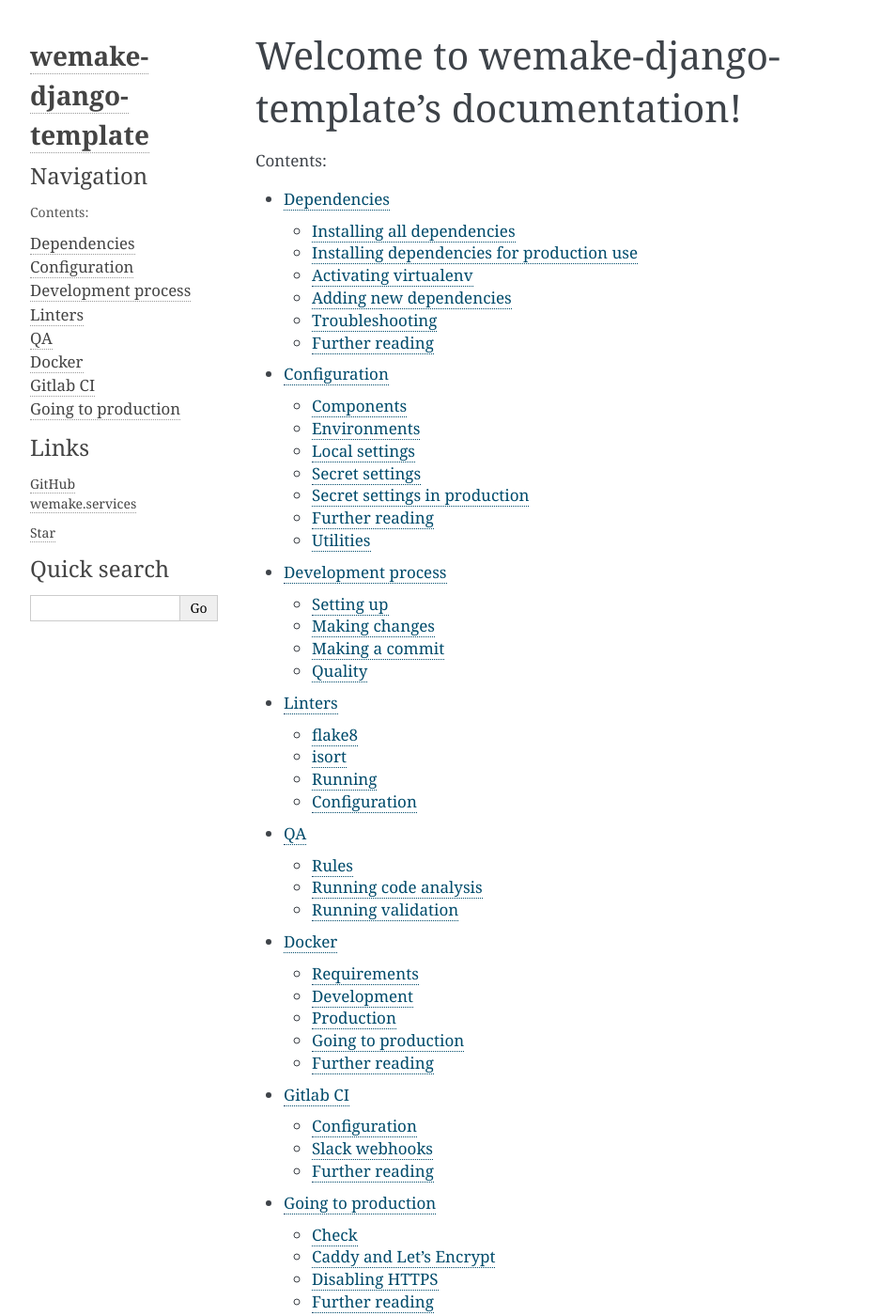
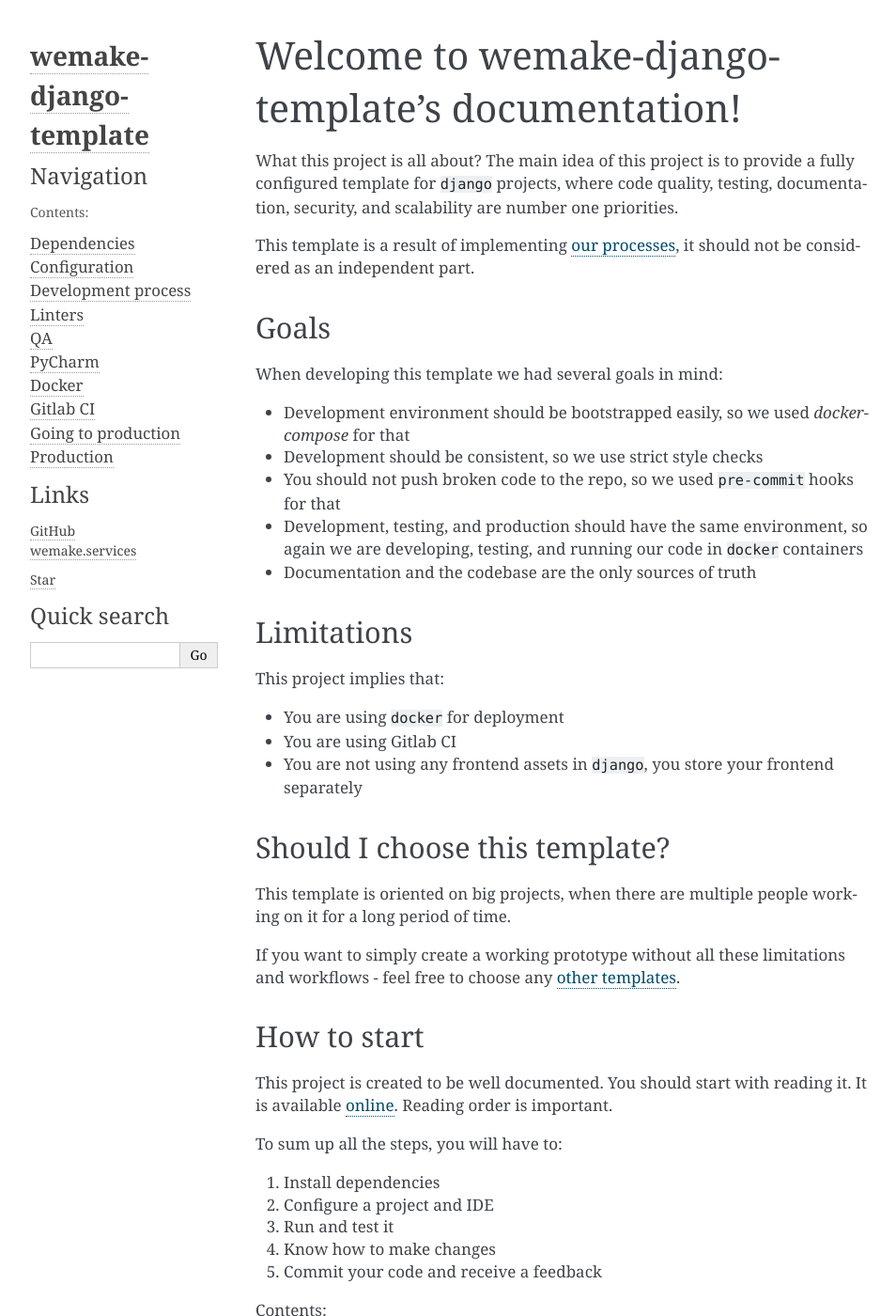
Before and after one commit to wemake-services/wemake-django-template, a Sphinx documentation site: the page built from {{cookiecutter.project_name}}/docs/index.rst, in a window 1280 px wide and 1400 px high. Shown: the whole window at 94% size, without its empty margins (148-1102 px from the left). Built offline with Sphinx 7.4.7, drawn with Linux system fonts in a browser that asks for light colours; pages that are not in the unit, such as notebooks, are missing from menus; some of the changed text lies outside the part shown.

Commit message:
Adds quickstart section
Changes:
1. Returns deploy section to production.yml
2. Adds new docs, closes #33, closes #38

```diff
--- a/{{cookiecutter.project_name}}/docs/_pages/development-process.rst
+++ b/{{cookiecutter.project_name}}/docs/_pages/development-process.rst
@@ -11,6 +11,8 @@
 ----------
 
 When cloning a project for the first time it may need to configure it properly, see :ref:`configuration` section for more information.
+
+**Note**, that you only need to run these commands once per project.
 
 Local database
 ~~~~~~~~~~~~~~
--- /dev/null
+++ b/{{cookiecutter.project_name}}/docs/_pages/quickstart.rst
@@ -0,0 +1,50 @@
+What this project is all about?
+The main idea of this project is to provide a fully configured template for ``django`` projects, where code quality, testing, documentation, security, and scalability are number one priorities.
+
+This template is a result of implementing `our processes <https://github.com/wemake-services/meta>`_, it should not be considered as an independent part.
+
+
+Goals
+-----
+
+When developing this template we had several goals in mind:
+
+- Development environment should be bootstrapped easily, so we used `docker-compose` for that
+- Development should be consistent, so we use strict style checks
+- You should not push broken code to the repo, so we used ``pre-commit`` hooks for that
+- Development, testing, and production should have the same environment, so again we are developing, testing, and running our code in ``docker`` containers
+- Documentation and the codebase are the only sources of truth
+
+
+Limitations
+-----------
+
+This project implies that:
+
+- You are using ``docker`` for deployment
+- You are using Gitlab CI
+- You are not using any frontend assets in ``django``, you store your frontend separately
+
+
+Should I choose this template?
+------------------------------
+
+This template is oriented on big projects, when there are multiple people working on it for a long period of time.
+
+If you want to simply create a working prototype without all these limitations and workflows - feel free to choose any `other templates <https://github.com/audreyr/cookiecutter#python-django>`_.
+
+
+How to start
+------------
+
+This project is created to be well documented.
+You should start with reading it. It is available `online <http://wemake-django-template.readthedocs.io/en/latest>`_.
+Reading order is important.
+
+To sum up all the steps, you will have to:
+
+1. Install dependencies
+2. Configure a project and IDE
+3. Run and test it
+4. Know how to make changes
+5. Commit your code and receive a feedback
--- a/{{cookiecutter.project_name}}/docs/index.rst
+++ b/{{cookiecutter.project_name}}/docs/index.rst
@@ -10,11 +12,13 @@
    _pages/development-process.rst
    _pages/linters.rst
    _pages/qa.rst
-   {% if cookiecutter.docker == 'y' %}_pages/pycharm.rst
+   {% if cookiecutter.docker == 'y' %}
+   _pages/pycharm.rst
    _pages/docker.rst
    _pages/gitlab-ci.rst
    _pages/going-to-production.rst
-   _pages/production.rst{% endif %}
+   _pages/production.rst
+   {% endif %}
 
 Indexes and tables
 ==================
```
Also changed, not shown: other parts of {{cookiecutter.project_name}}/docs/index.rst (+2 -0 lines), {{cookiecutter.project_name}}/docs/_pages/pycharm.rst (+22 -7 lines), {{cookiecutter.project_name}}/README.md, 3 other files.
